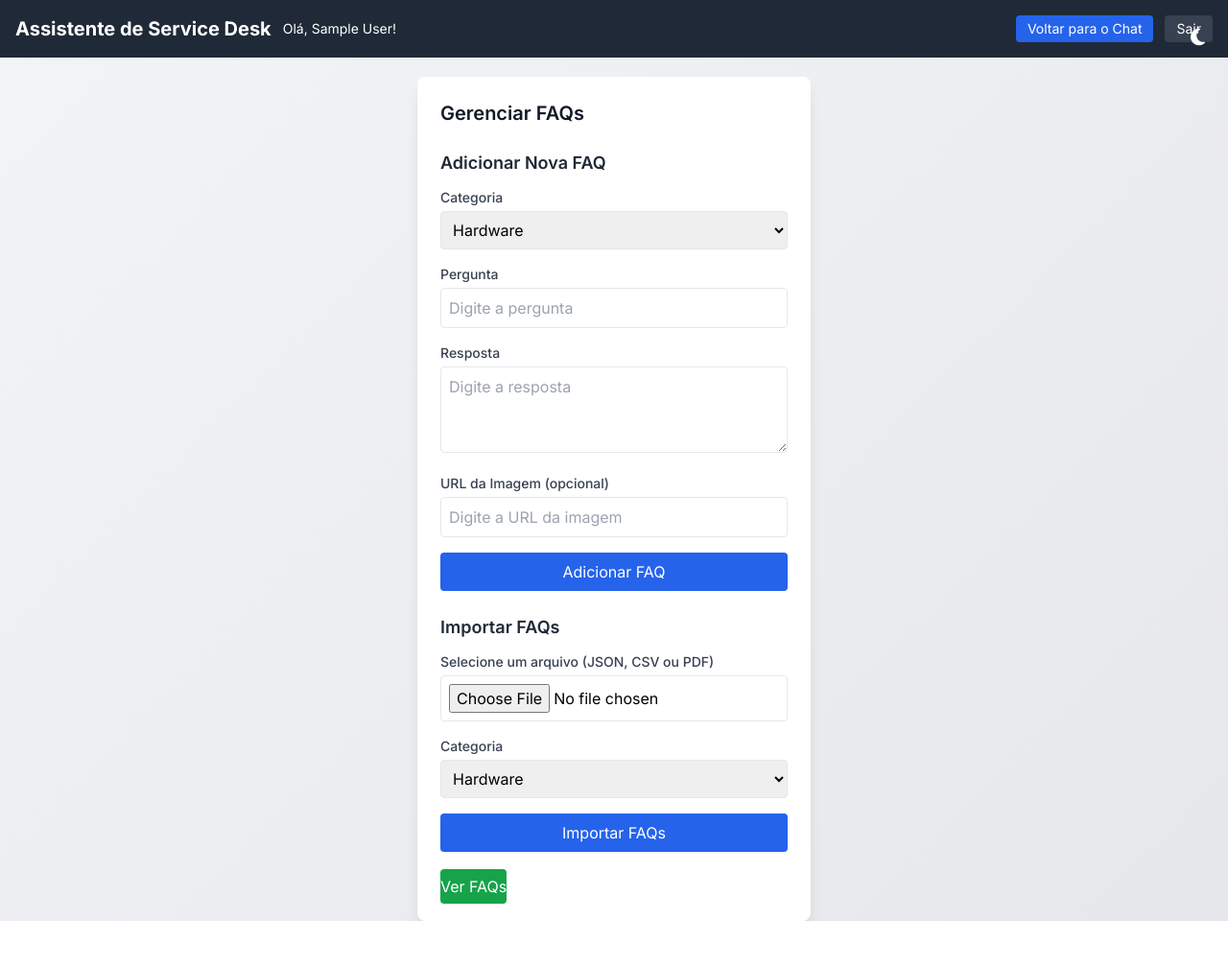
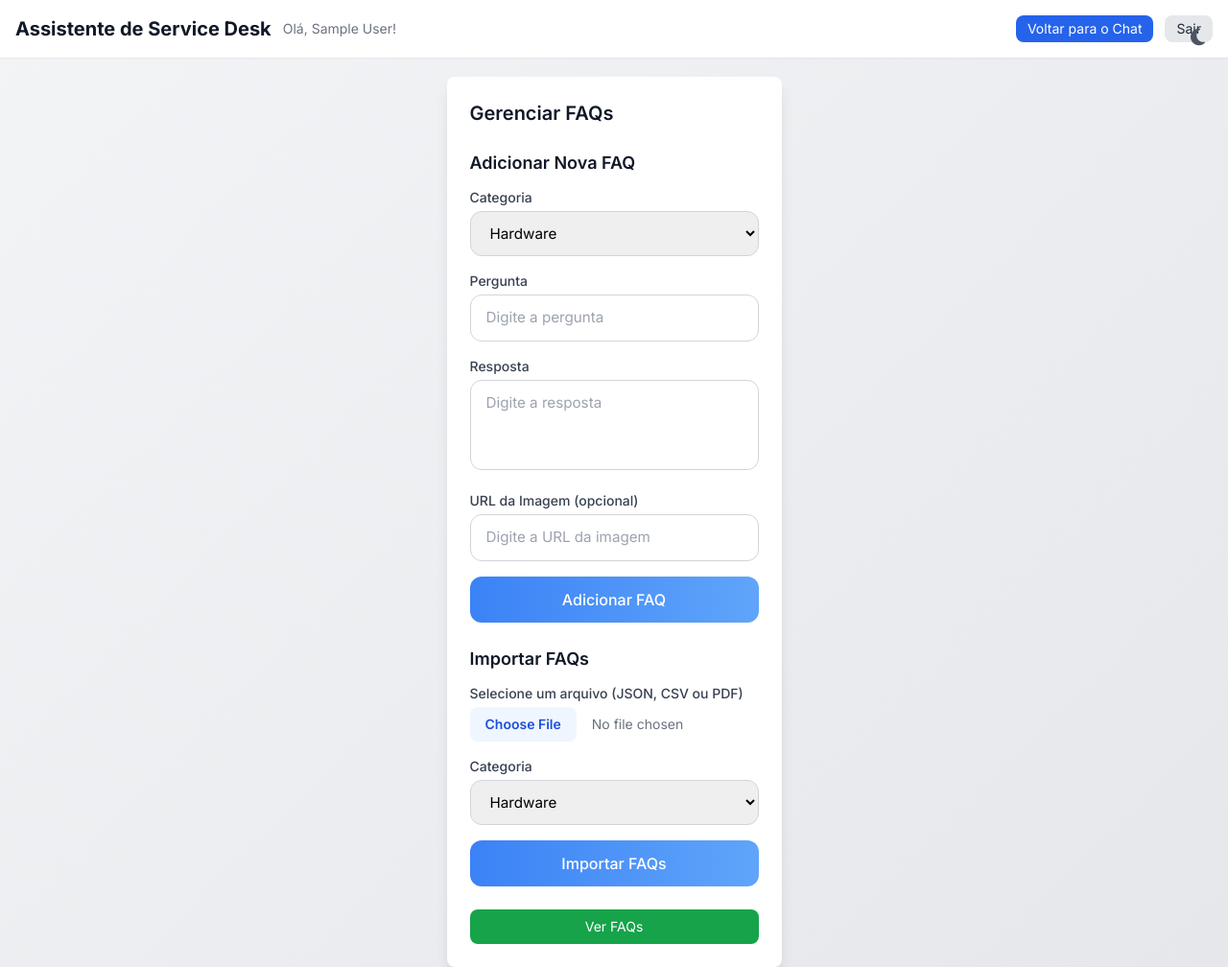
Before and after one commit to AlexandreCalmonJr/service_desk_chat_moderno, a Flask app: page /admin/faq in a window 1280 px wide. Shown: the whole page at 96% size. Before the commit the page ends 960 px from the top, so only its background shows below. Run offline with Flask 2, Linux system fonts and the light colour scheme; the visitor is signed in with stand-in values (Sample User, id 1); data comes from the database, SQL or seed files in the repository; some libraries are stand-ins or nearby versions.

Commit message:
Ajustar layout de gerenciar FAQs e FAQs com estilo consistente

```diff
--- a/templates/admin_faq.html
+++ b/templates/admin_faq.html
@@ -9,77 +9,77 @@
     <link href="https://fonts.googleapis.com/css2?family=Inter:wght@400;500;600;700&display=swap" rel="stylesheet">
     <link rel="stylesheet" href="https://cdnjs.cloudflare.com/ajax/libs/font-awesome/6.4.2/css/all.min.css">
 </head>
-<body class="bg-gray-100 flex flex-col min-h-screen">
-    <header class="bg-gray-800 text-white p-4 flex justify-between items-center fixed top-0 left-0 right-0 z-10">
+<body class="bg-gray-100 dark:bg-gray-900 flex flex-col min-h-screen">
+    <header class="bg-white dark:bg-gray-800 shadow-sm p-4 flex justify-between items-center fixed top-0 left-0 right-0 z-10">
         <div class="flex items-center space-x-3">
-            <h1 class="text-xl font-bold">Assistente de Service Desk</h1>
-            <span class="text-sm">Olá, {{ current_user.name }}!</span>
+            <h1 class="text-xl font-bold text-gray-900 dark:text-gray-100">Assistente de Service Desk</h1>
+            <span class="text-sm text-gray-500 dark:text-gray-400">Olá, {{ current_user.name }}!</span>
         </div>
         <div class="flex items-center space-x-3">
-            <a href="/" class="text-sm px-3 py-1 bg-blue-600 text-white rounded hover:bg-blue-700 transition">Voltar para o Chat</a>
-            <a href="/logout" class="text-sm px-3 py-1 bg-gray-700 text-white rounded hover:bg-gray-600 transition">Sair</a>
+            <a href="/" class="text-sm px-3 py-1 bg-blue-600 text-white rounded-lg hover:bg-blue-700 transition">Voltar para o Chat</a>
+            <a href="/logout" class="text-sm px-3 py-1 bg-gray-200 dark:bg-gray-700 text-gray-800 dark:text-gray-200 rounded-lg hover:bg-gray-300 dark:hover:bg-gray-600 transition">Sair</a>
             <button class="theme-toggle" onclick="toggleTheme()" title="Alternar tema">
-                <i class="fas fa-moon"></i>
+                <i class="fas fa-moon text-gray-600 dark:text-gray-300"></i>
             </button>
         </div>
     </header>
     <main class="flex-1 flex flex-col items-center justify-center pt-20 px-4">
-        <div class="w-full max-w-2xl p-6 bg-white rounded-lg shadow-lg">
+        <div class="w-full max-w-2xl p-6 bg-white dark:bg-gray-800 rounded-lg shadow-lg">
             {% with messages = get_flashed_messages(with_categories=true) %}
                 {% if messages %}
                     {% for category, message in messages %}
-                        <div class="p-4 rounded-lg mb-4 {% if category == 'error' %}bg-red-100 text-red-800{% else %}bg-green-100 text-green-800{% endif %}">
+                        <div class="p-4 rounded-lg mb-4 {% if category == 'error' %}bg-red-100 dark:bg-red-900 text-red-800 dark:text-red-200{% else %}bg-green-100 dark:bg-green-900 text-green-800 dark:text-green-200{% endif %}">
                             {{ message }}
                         </div>
                     {% endfor %}
                 {% endif %}
             {% endwith %}
 
-            <h2 class="text-xl font-semibold text-gray-900 mb-6">Gerenciar FAQs</h2>
+            <h2 class="text-xl font-semibold text-gray-900 dark:text-gray-100 mb-6">Gerenciar FAQs</h2>
 
-            <h3 class="text-lg font-semibold text-gray-800 mb-3">Adicionar Nova FAQ</h3>
+            <h3 class="text-lg font-semibold text-gray-900 dark:text-gray-100 mb-3">Adicionar Nova FAQ</h3>
             <form method="POST" action="/admin/faq" class="space-y-4 mb-6">
                 <div>
-                    <label for="category" class="block text-sm font-medium text-gray-700 mb-1">Categoria</label>
-                    <select name="category" id="category" required class="w-full p-2 border rounded">
+                    <label for="category" class="block text-sm font-medium text-gray-700 dark:text-gray-300 mb-1">Categoria</label>
+                    <select name="category" id="category" required class="chat-input w-full">
                         {% for category in categories %}
                             <option value="{{ category.id }}">{{ category.name }}</option>
                         {% endfor %}
                     </select>
                 </div>
                 <div>
-                    <label for="question" class="block text-sm font-medium text-gray-700 mb-1">Pergunta</label>
-                    <input type="text" id="question" name="question" required class="w-full p-2 border rounded" placeholder="Digite a pergunta">
+                    <label for="question" class="block text-sm font-medium text-gray-700 dark:text-gray-300 mb-1">Pergunta</label>
+                    <input type="text" id="question" name="question" required class="chat-input w-full" placeholder="Digite a pergunta">
                 </div>
                 <div>
-                    <label for="answer" class="block text-sm font-medium text-gray-700 mb-1">Resposta</label>
-                    <textarea id="answer" name="answer" rows="3" required class="w-full p-2 border rounded" placeholder="Digite a resposta"></textarea>
+                    <label for="answer" class="block text-sm font-medium text-gray-700 dark:text-gray-300 mb-1">Resposta</label>
+                    <textarea id="answer" name="answer" rows="3" required class="chat-input w-full" placeholder="Digite a resposta"></textarea>
                 </div>
                 <div>
-                    <label for="image_url" class="block text-sm font-medium text-gray-700 mb-1">URL da Imagem (opcional)</label>
-                    <input type="text" id="image_url" name="image_url" class="w-full p-2 border rounded" placeholder="Digite a URL da imagem">
+                    <label for="image_url" class="block text-sm font-medium text-gray-700 dark:text-gray-300 mb-1">URL da Imagem (opcional)</label>
+                    <input type="text" id="image_url" name="image_url" class="chat-input w-full" placeholder="Digite a URL da imagem">
                 </div>
-                <button type="submit" name="add_question" class="w-full py-2 bg-blue-600 text-white rounded hover:bg-blue-700 transition">Adicionar FAQ</button>
+                <button type="submit" name="add_question" class="chat-button w-full">Adicionar FAQ</button>
             </form>
 
-            <h3 class="text-lg font-semibold text-gray-800 mb-3">Importar FAQs</h3>
+            <h3 class="text-lg font-semibold text-gray-900 dark:text-gray-100 mb-3">Importar FAQs</h3>
             <form method="POST" action="/admin/faq" enctype="multipart/form-data" class="space-y-4 mb-6">
                 <div>
-                    <label for="faq_file" class="block text-sm font-medium text-gray-700 mb-1">Selecione um arquivo (JSON, CSV ou PDF)</label>
-                    <input type="file" id="faq_file" name="faq_file" accept=".json,.csv,.pdf" required class="w-full p-2 border rounded">
+                    <label for="faq_file" class="block text-sm font-medium text-gray-700 dark:text-gray-300 mb-1">Selecione um arquivo (JSON, CSV ou PDF)</label>
+                    <input type="file" id="faq_file" name="faq_file" accept=".json,.csv,.pdf" required class="block w-full text-sm text-gray-500 file:mr-4 file:py-2 file:px-4 file:rounded-lg file:border-0 file:text-sm file:font-semibold file:bg-blue-50 file:text-blue-700 hover:file:bg-blue-100 dark:file:bg-gray-700 dark:file:text-gray-300 dark:hover:file:bg-gray-600">
                 </div>
                 <div>
-                    <label for="category_import" class="block text-sm font-medium text-gray-700 mb-1">Categoria</label>
-                    <select name="category_import" id="category_import" required class="w-full p-2 border rounded">
+                    <label for="category_import" class="block text-sm font-medium text-gray-700 dark:text-gray-300 mb-1">Categoria</label>
+                    <select name="category_import" id="category_import" required class="chat-input w-full">
                         {% for category in categories %}
                             <option value="{{ category.id }}">{{ category.name }}</option>
                         {% endfor %}
                     </select>
                 </div>
-                <button type="submit" name="import_faqs" class="w-full py-2 bg-blue-600 text-white rounded hover:bg-blue-700 transition">Importar FAQs</button>
+                <button type="submit" name="import_faqs" class="chat-button w-full">Importar FAQs</button>
             </form>
 
-            <a href="/faqs" class="w-full py-2 bg-green-600 text-white text-center rounded hover:bg-green-700 transition">Ver FAQs</a>
+            <a href="/faqs" class="block text-center text-sm px-3 py-2 bg-green-600 text-white rounded-lg hover:bg-green-700 transition">Ver FAQs</a>
         </div>
     </main>
 
```
Also changed, not shown: templates/faqs.html (+23 -23 lines).
